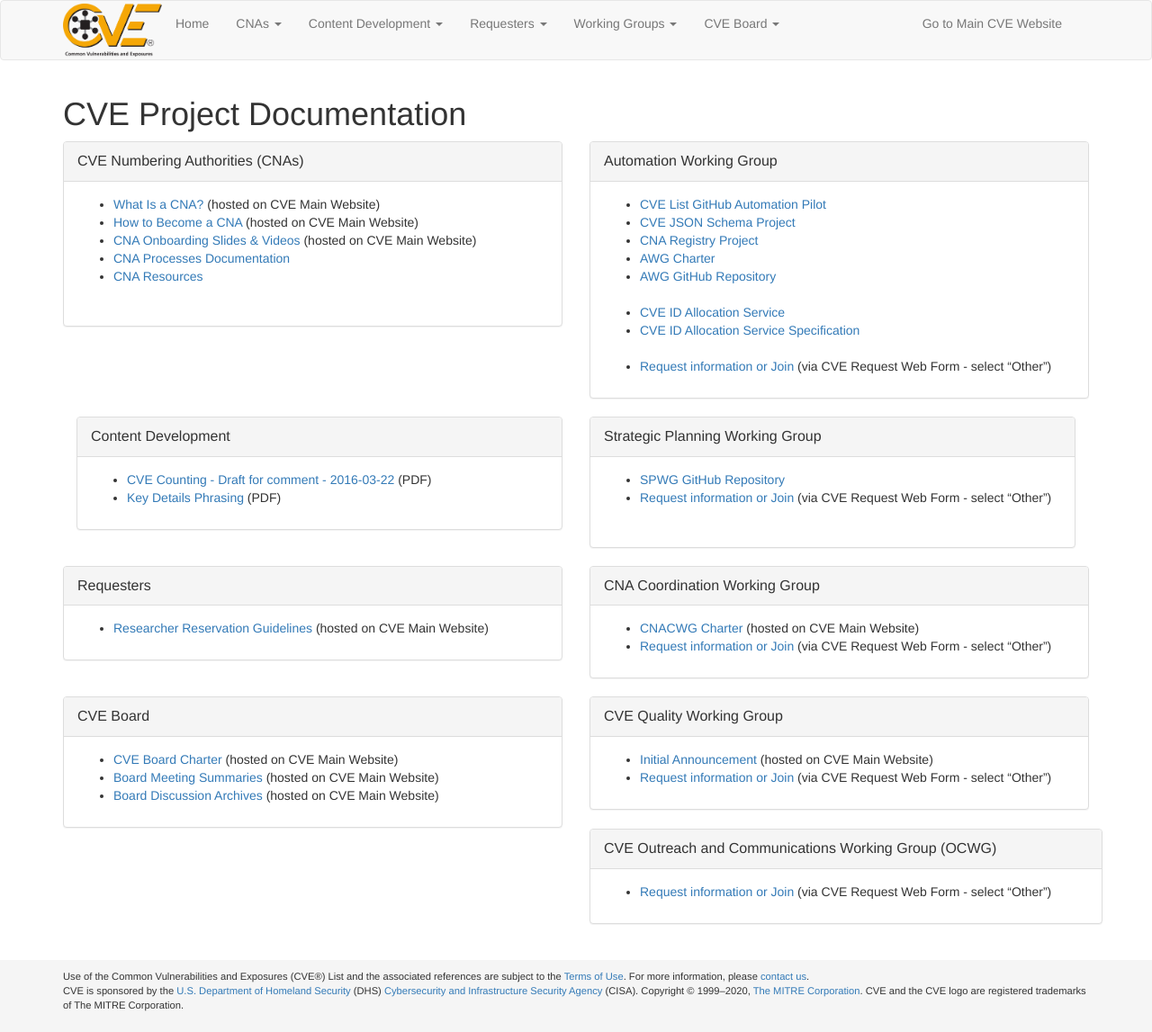
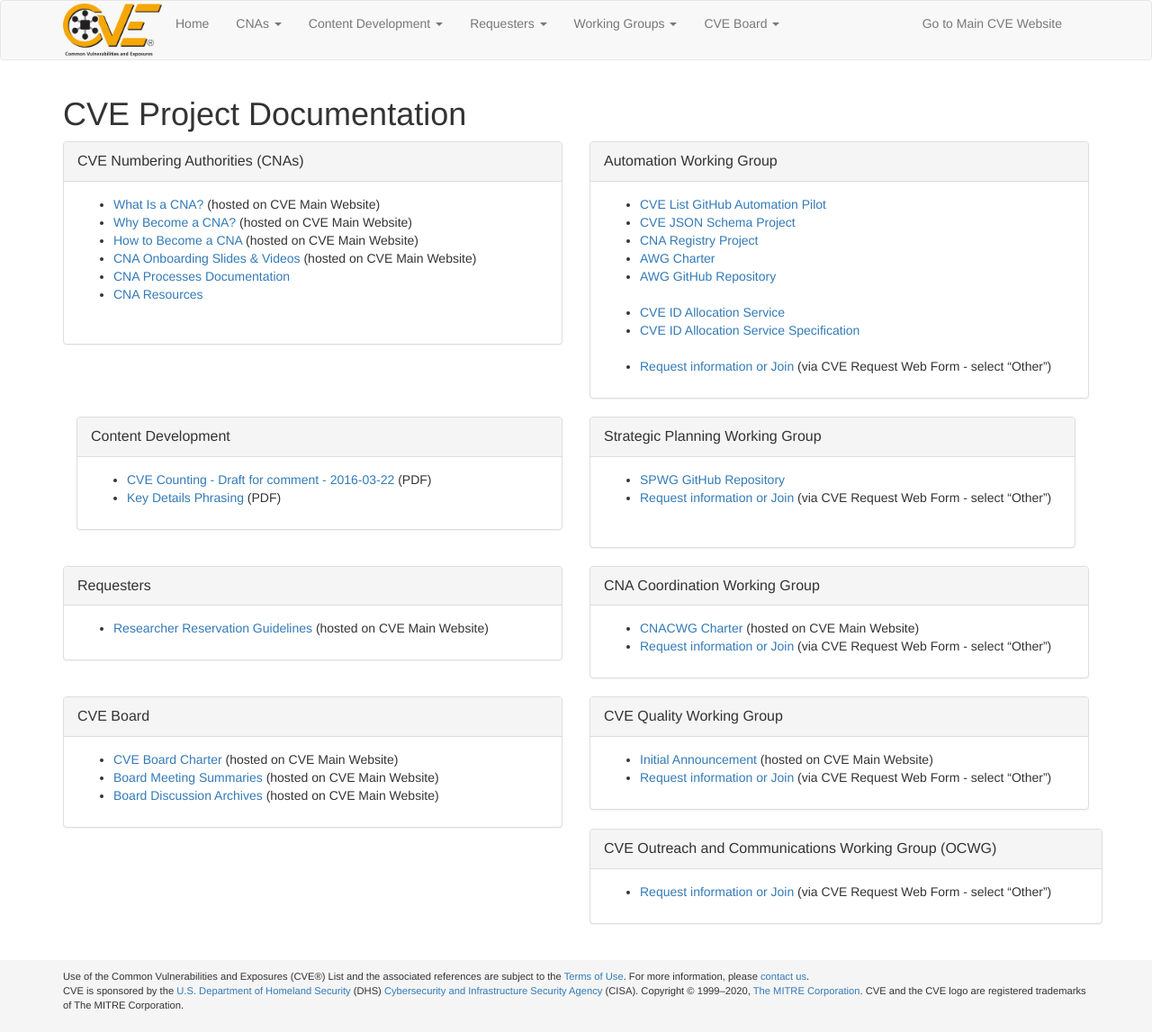
Before and after one commit to CVEProject/cveproject.github.io, a Jekyll site: the page built from docs/index.md, in a window 1280 px wide. Shown: the whole page at 90% size. Built offline with Jekyll 4.4.1, drawn with Linux system fonts in a browser that asks for light colours; nearby versions of some CDN libraries.

Commit message:
Update index.md

```diff
--- a/docs/index.md
+++ b/docs/index.md
@@ -13,6 +13,7 @@ layout: page
       <div class="panel-body">
        <ul>
          <li markdown="span">[What Is a CNA?](https://cve.mitre.org/cve/cna.html) (hosted on CVE Main Website)</li>
+         <li markdown="span">[Why Become a CNA?](https://cve.mitre.org/cve/cna.html#why_become_a_cna) (hosted on CVE Main Website)</li>
          <li markdown="span">[How to Become a CNA](https://cve.mitre.org/cve/cna.html#become_a_cna) (hosted on CVE Main Website)</li>
          <li markdown="span">[CNA Onboarding Slides & Videos](https://cve.mitre.org/cve/cna.html#new_cna_onboarding) (hosted on CVE Main Website)</li>
          <li markdown="span">[CNA Processes Documentation](/docs/cna/processes_documentation/index.html)</li>
```
